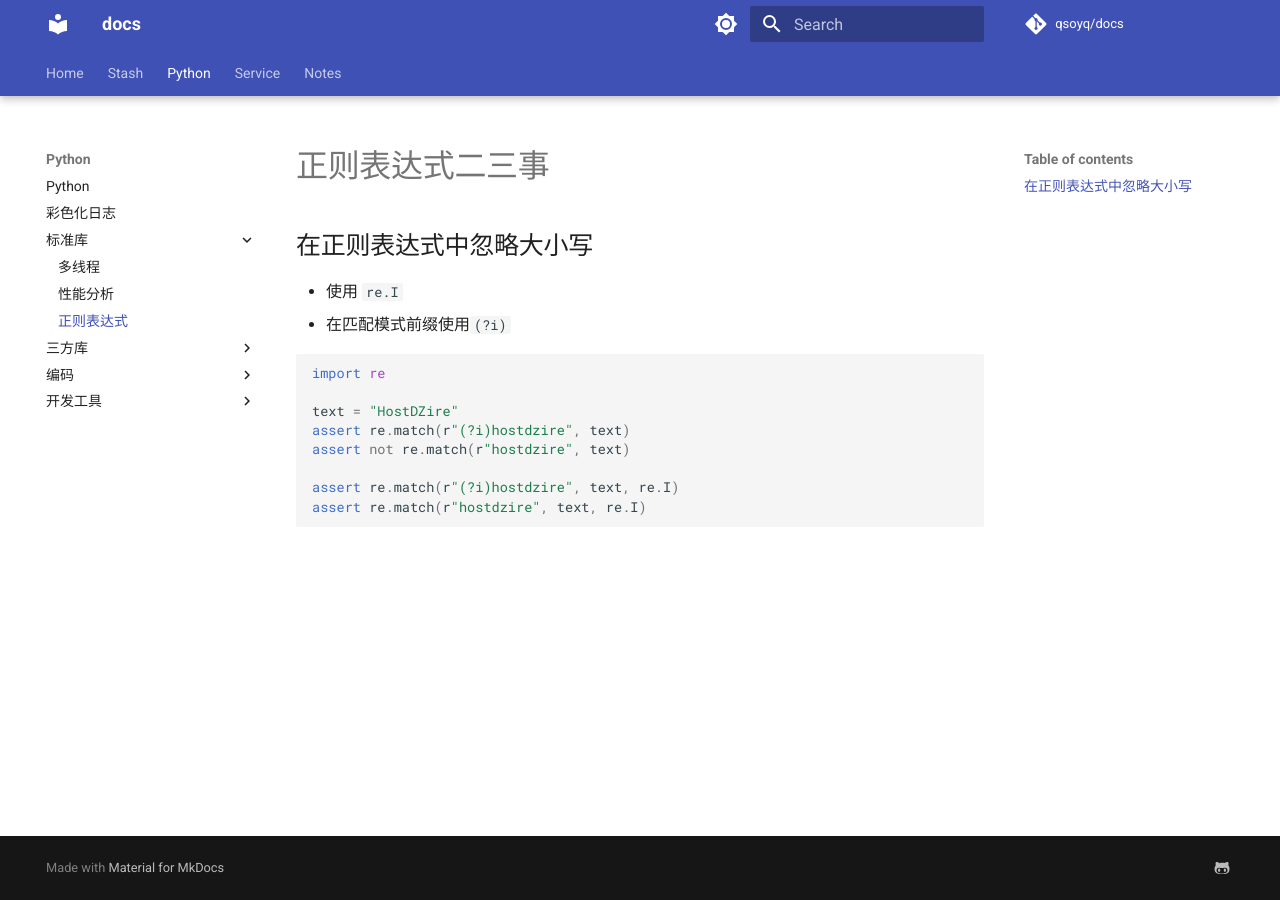
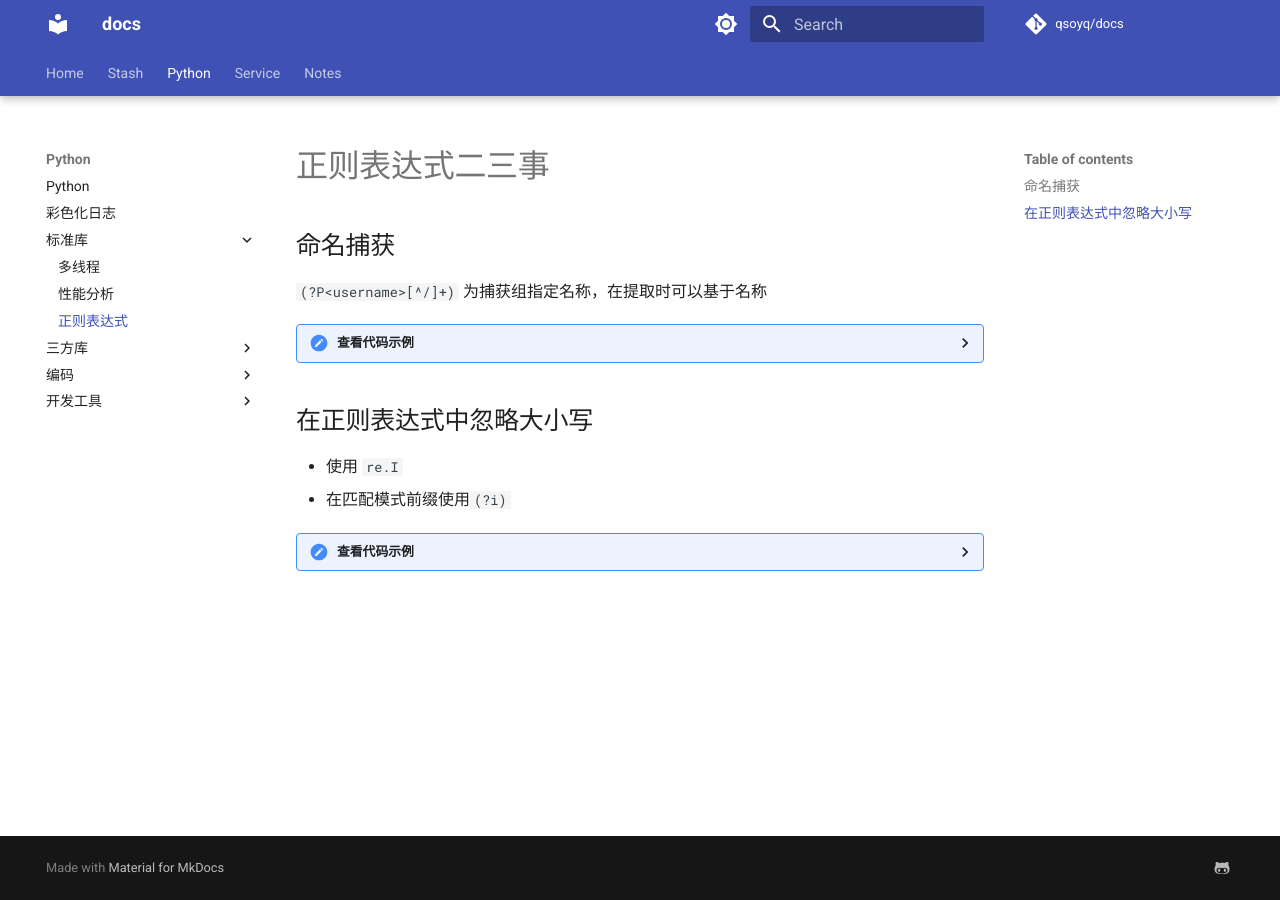
Before and after one commit to qsoyq/docs, an MkDocs documentation site: the page built from docs/python/regex.md, in a window 1280 px wide. Built offline with MkDocs 1.6.1 and Material for MkDocs 9.7.7, drawn with Linux system fonts in a browser that asks for light colours; comment, search, counter and statistics services are not loaded.

Commit message:
update regex.md

````diff
--- a/docs/python/regex.md
+++ b/docs/python/regex.md
@@ -1,9 +1,36 @@
 # 正则表达式二三事
+
+## 命名捕获
+
+`(?P<username>[^/]+)` 为捕获组指定名称，在提取时可以基于名称
+
+<details>
+
+<summary>查看代码示例</summary>
+
+```python
+import re
+
+pattern = re.compile(r"(?P<username>[^/]+)")
+test_str = "alice123/some/other/text"
+match = pattern.match(test_str)
+if match:
+    username = match.group("username")
+    print("提取的 username:", username)
+else:
+    print("未匹配到 username")
+```
+
+</details>
 
 ## 在正则表达式中忽略大小写
 
 - 使用 `re.I`
 - 在匹配模式前缀使用`(?i)`
+
+<details>
+
+<summary>查看代码示例</summary>
 
 ```python
 import re
@@ -15,3 +42,5 @@ assert not re.match(r"hostdzire", text)
 assert re.match(r"(?i)hostdzire", text, re.I)
 assert re.match(r"hostdzire", text, re.I)
 ```
+
+</details>
````
